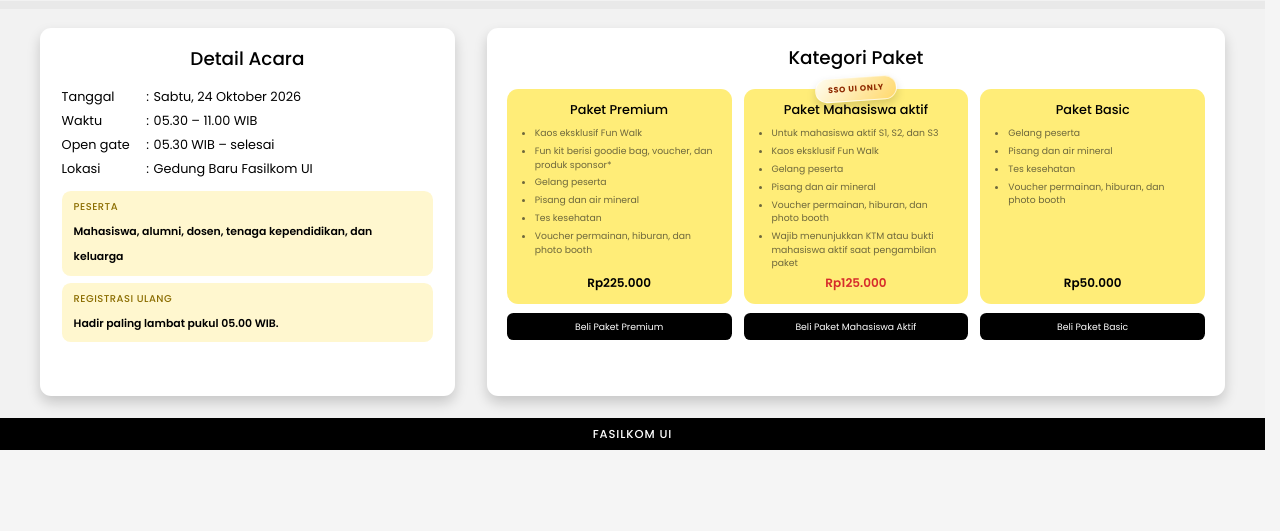
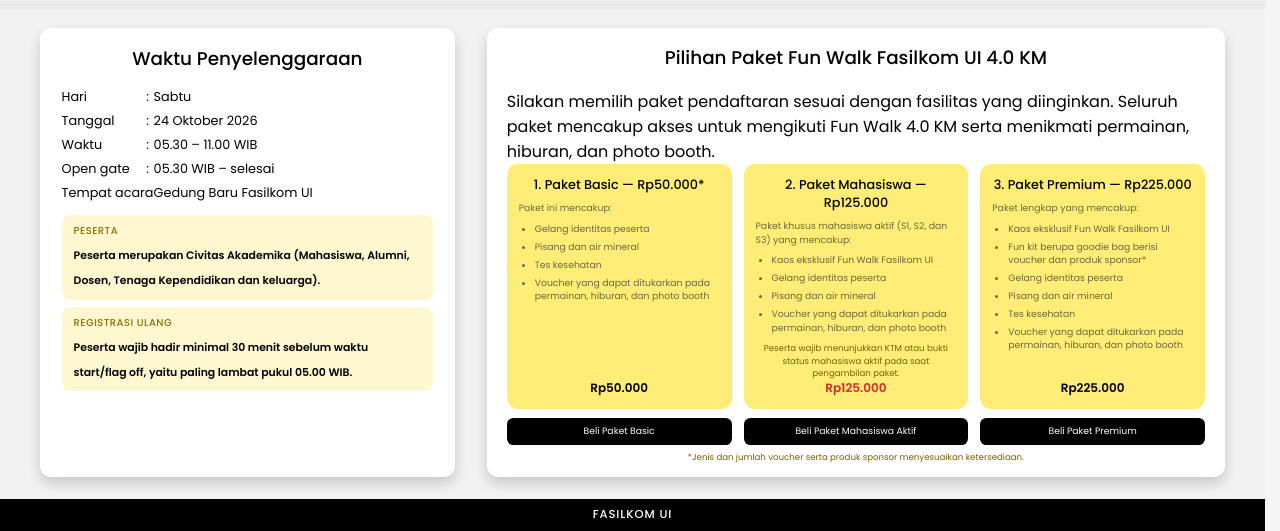
Before and after one commit to HaikalMuzaki/Fun-Walk, a Django app: page / in a window 1280 px wide. Shown: the part 350-881 px from the top of the page. Before the commit the page ends 800 px from the top, so only its background shows below. Run offline with Django 5.2, Linux system fonts and the light colour scheme.

Commit message:
fix docs v4

```diff
--- a/registration/admin.py
+++ b/registration/admin.py
@@ -31,7 +31,6 @@ EXPORT_HEADERS = [
     'Jenjang',
     'Program Studi',
     'Nomor WhatsApp',
-    'Jenis Kelamin',
     'Nama Peserta',
     'Paket',
     'Tiket Ke',
@@ -62,7 +61,6 @@ def _build_transaction_export_rows(queryset=None):
         degree_level = transaction_obj.degree_level or '-'
         study_program = transaction_obj.get_study_program_display() or '-'
         whatsapp_number = transaction_obj.whatsapp_number or '-'
-        gender = transaction_obj.get_gender_display() or '-'
 
         if not tickets:
             rows.append([
@@ -78,7 +76,6 @@ def _build_transaction_export_rows(queryset=None):
                 degree_level,
                 study_program,
                 whatsapp_number,
-                gender,
                 '-',
                 '-',
                 '-',
@@ -102,7 +99,6 @@ def _build_transaction_export_rows(queryset=None):
                 degree_level,
                 study_program,
                 whatsapp_number,
-                gender,
                 ticket.attendee_name,
                 ticket.get_package_type_display(),
                 ticket_index,
@@ -200,7 +196,7 @@ class TransactionAdmin(admin.ModelAdmin):
             'fields': ('transaction_id', 'user', 'status', 'total_amount', 'created_at')
         }),
         ('Data Pemesan', {
-            'fields': ('whatsapp_number', 'gender', 'cohort_year', 'degree_level', 'study_program')
+            'fields': ('whatsapp_number', 'cohort_year', 'degree_level', 'study_program')
         }),
         ('Detail Pembayaran (Gateway)', {
             'fields': (
--- a/registration/static/registration/js/app.js
+++ b/registration/static/registration/js/app.js
@@ -194,46 +194,67 @@
       modal.innerHTML = `
         <section class="terms-modal__dialog" aria-labelledby="terms-modal-title" aria-modal="true" role="dialog">
           <header class="terms-modal__header">
-            <h2 id="terms-modal-title">Syarat dan Ketentuan Peserta</h2>
+            <h2 id="terms-modal-title">Syarat &amp; Ketentuan</h2>
             <button class="terms-modal__close" type="button" aria-label="Tutup">&times;</button>
           </header>
           <div class="terms-modal__body" tabindex="0">
-            <h3>Peserta dan Perlengkapan</h3>
+            <h3>Peserta dan Perlengkapan Nomor</h3>
             <ul>
-              <li>Peserta merupakan Civitas Akademika, yaitu mahasiswa, alumni, dosen, tenaga kependidikan, dan keluarga. Tidak ada syarat umur peserta.</li>
-              <li>Peserta wajib mendaftar resmi melalui dn.cs.ui.ac.id dan mengisi formulir dengan data yang benar, akurat, dan lengkap.</li>
+              <li>Peserta merupakan Civitas Akademika (Mahasiswa, Alumni, Dosen, Tenaga Kependidikan dan keluarga).</li>
+              <li>Tidak ada syarat umur peserta.</li>
+              <li>Peserta wajib melakukan registrasi secara resmi melalui laman dn.cs.ui.ac.id dan melengkapi data dengan benar, akurat, serta lengkap pada formulir registrasi.</li>
               <li>Data peserta, seperti nama, jenis kelamin, ukuran jersey, dan lain-lain tidak dapat diubah atau diganti setelah pembayaran formulir registrasi.</li>
-              <li>Panitia tidak bertanggung jawab atas segala kerugian yang ditimbulkan akibat kesalahan pengisian data peserta dan tidak melayani penggantian ukuran jersey pada saat pembagian fun kit.</li>
-              <li>Tiket tidak dapat dipindahtangankan dan tidak dapat direfund, baik sebagian maupun seluruhnya.</li>
-              <li>Pengambilan fun kit wajib membawa e-ticket serta kartu identitas yang sesuai. Peserta wajib memakai gelang partisipasi pada hari acara.</li>
-              <li>Barang pribadi merupakan tanggung jawab peserta; kehilangan atau pencurian bukan tanggung jawab panitia.</li>
+              <li>Panitia tidak bertanggung jawab atas segala kerugian yang ditimbulkan akibat kesalahan pengisian data peserta.</li>
+              <li>Panitia tidak melayani permintaan penggantian ukuran jersey pada saat pembagian fun kit.</li>
+              <li>Tiket yang telah dibeli tidak dapat dipindahtangankan kepada pihak lain, baik secara langsung maupun tidak langsung.</li>
+              <li>Tiket tidak dapat di-refund, baik sebagian maupun seluruhnya.</li>
+              <li>Pengambilan fun kit dilakukan oleh peserta dengan membawa bukti registrasi (e-ticket) dan kartu identitas yang sesuai. Pengambilan fun kit dilaksanakan pada tanggal dan lokasi yang akan diumumkan melalui kanal resmi.</li>
+              <li>Setiap peserta bertanggung jawab atas seluruh barang milik pribadi. Kehilangan atau pencurian barang bukan menjadi tanggung jawab panitia.</li>
+              <li>Peserta wajib menggunakan gelang partisipasi fun walk pada saat hari-H acara.</li>
             </ul>
             <h3>Kesehatan dan Keselamatan</h3>
             <ul>
-              <li>Peserta wajib dalam kondisi sehat jasmani dan rohani. Keselamatan selama kegiatan menjadi tanggung jawab masing-masing peserta.</li>
-              <li>Panitia tidak bertanggung jawab atas kerugian akibat risiko kesehatan pribadi, penyakit bawaan, keterlambatan hadir, dan kelalaian peserta.</li>
-              <li>Panitia menyediakan tenaga medis, dokter, petugas pertolongan pertama, ambulans, dan obat-obatan.</li>
-              <li>Pada cedera, panitia hanya memberikan pertolongan pertama atau P3K dan mengantar ke rumah sakit rujukan terdekat. Seluruh biaya pengobatan serta perawatan ditanggung peserta.</li>
-              <li>Peserta yang tidak mampu melanjutkan kegiatan wajib menepi dan menghubungi panitia atau petugas medis.</li>
+              <li>Peserta dalam kondisi sehat jasmani dan rohani.</li>
+              <li>Keselamatan peserta selama mengikuti Fun Walk Fasilkom UI menjadi tanggung jawab masing-masing peserta.</li>
+              <li>Panitia tidak bertanggung jawab atas segala kerugian yang timbul antara lain karena risiko kesehatan pribadi, penyakit bawaan, keterlambatan hadir, dan kelalaian peserta.</li>
+              <li>Panitia menyediakan pelayanan medis terdiri dari tenaga medis, dokter, petugas pertolongan pertama, ambulans, dan obat-obatan.</li>
+              <li>Apabila terdapat peserta yang mengalami cedera, panitia hanya bertanggung jawab untuk memberikan pertolongan pertama atau P3K dan mengantarkan ke rumah sakit rujukan terdekat. Segala biaya pengobatan maupun perawatan ditanggung sepenuhnya oleh peserta.</li>
+              <li>Jika peserta merasa tidak mampu melanjutkan kegiatan, peserta wajib segera menepi dan menghubungi panitia/petugas medis.</li>
             </ul>
             <h3>Aturan Pelaksanaan</h3>
             <ul>
               <li>Titik start dan finish berada di Gedung Baru Fasilkom UI.</li>
-              <li>Peserta hadir paling lambat pukul 05.00 WIB, mengikuti rute resmi, arahan panitia, menjaga ketertiban, fasilitas acara, dan kebersihan.</li>
-              <li>Dilarang membawa kendaraan, sepeda, alat beroda, hewan peliharaan, kostum atau perlengkapan berisiko membahayakan, penutup wajah penuh, atau perangkat dengan volume mengganggu.</li>
-              <li>Dilarang melakukan aktivitas yang menghambat kelancaran event di area start, finish, maupun rute.</li>
-              <li>Peserta wajib berperilaku sopan, mematuhi peraturan serta arahan panitia, menjaga ketertiban dan fasilitas acara, menghormati semua pihak, serta membuang sampah pada tempat yang disediakan.</li>
+              <li>Peserta wajib hadir minimal 30 menit sebelum waktu start/flag off, yaitu paling lambat pukul 05.00 WIB.</li>
+              <li>Peserta wajib mengikuti rute resmi yang sudah ditentukan.</li>
+              <li>Daftar larangan di jalur kegiatan:
+                <ul>
+                  <li>Kendaraan</li>
+                  <li>Sepeda</li>
+                  <li>Alat beroda</li>
+                  <li>Hewan peliharaan</li>
+                  <li>Kostum atau perlengkapan yang berisiko membahayakan</li>
+                  <li>Penutup wajah penuh</li>
+                  <li>Perangkat dengan volume mengganggu</li>
+                </ul>
+              </li>
+              <li>Dilarang melakukan aktivitas yang menghambat kelancaran event (seperti berhenti untuk aksi pertunjukan) di area start/finish maupun sepanjang rute.</li>
+              <li>Peserta wajib berperilaku sopan termasuk mematuhi setiap peraturan, mengikuti arahan panitia, menjaga ketertiban, menjaga fasilitas acara, dan menghormati semua pihak yang terlibat dalam acara.</li>
+              <li>Peserta wajib menjaga kebersihan dan membuang sampah pada tempat yang telah disediakan.</li>
             </ul>
             <h3>Fasilitas Acara dan Keselamatan</h3>
             <ul>
-              <li>Panitia menyediakan pos medis, refreshment/water station, dan petugas keamanan pada titik yang ditentukan.</li>
-              <li>Panitia atau tenaga medis berhak menghentikan peserta yang dinilai secara medis tidak dapat melanjutkan kegiatan.</li>
-              <li>Panitia berhak menolak pengambilan fun kit atau layanan lainnya bila peserta tidak memenuhi ketentuan atau berada di luar waktu yang ditentukan.</li>
+              <li>Panitia menyediakan pos medis, refreshment/water station, dan petugas keamanan pada titik-titik yang telah ditentukan.</li>
+              <li>Panitia maupun tenaga medis berhak menghentikan peserta yang dinilai secara medis tidak dapat melanjutkan kegiatan.</li>
+              <li>Panitia berhak menolak pengambilan fun kit atau layanan lainnya jika peserta tidak memenuhi syarat dan ketentuan yang berlaku atau di luar waktu yang telah ditentukan.</li>
             </ul>
-            <h3>Dokumentasi dan Pembatalan</h3>
+            <h3>Dokumentasi Acara</h3>
             <ul>
-              <li>Panitia berhak menggunakan foto atau video kegiatan tanpa batas waktu. Peserta dilarang membawa fotografer pribadi.</li>
-              <li>Panitia berhak membatalkan acara apabila terjadi keadaan di luar kendali atau force majeure, termasuk bencana alam dan demonstrasi.</li>
+              <li>Panitia berhak menggunakan seluruh materi foto atau video dalam Fun Walk Fasilkom UI tanpa ikatan atau batas waktu tertentu.</li>
+              <li>Peserta dilarang membawa fotografer pribadi.</li>
+            </ul>
+            <h3>Pembatalan Acara</h3>
+            <ul>
+              <li>Panitia berhak membatalkan acara apabila terjadi hal-hal di luar kendali penyelenggara atau force majeure (seperti bencana alam, demonstrasi, dan lain-lain).</li>
             </ul>
           </div>
           <footer class="terms-modal__footer">
--- a/registration/templates/registration/index.html
+++ b/registration/templates/registration/index.html
@@ -19,7 +19,7 @@
     </div>
     <div class="dies-content">
       <p class="dies-description">
-        Dalam rangka memperingati Dies Natalis ke-40 Fasilkom UI, kami menyelenggarakan acara yang dapat diikuti, baik oleh mahasiswa Fasilkom UI maupun alumni Fasilkom UI. Rangkaian acara ini terdiri atas:
+        Fun Walk merupakan salah satu rangkaian acara pada Dies Natalis ke-40 Fasilkom UI 2026 dengan jalan santai sejauh 4,0 km.
       </p>
       <div class="event-list">
         <div class="event-card walk">
@@ -53,9 +53,20 @@
   <section class="package-section">
     <article class="detail-card">
       <h2 class="detail-title">
-        Detail Acara
+        Waktu Penyelenggaraan
       </h2>
       <div class="detail-content">
+        <div class="detail-item">
+          <span class="detail-label">
+            Hari
+          </span>
+          <span class="detail-separator">
+            :
+          </span>
+          <span class="detail-value">
+            Sabtu
+          </span>
+        </div>
         <div class="detail-item">
           <span class="detail-label">
             Tanggal
@@ -64,35 +75,29 @@
             :
           </span>
           <span class="detail-value">
-            Sabtu, 24 Oktober 2026
+            24 Oktober 2026
           </span>
         </div>
         <div class="detail-item">
-          <span class="detail-label">
-            Waktu
-          </span>
-          <span class="detail-separator">
-            :
-          </span>
-          <span class="detail-value">
-            05.30 &ndash; 11.00 WIB
-          </span>
-        </div>
-        <div class="detail-item">
-          <span class="detail-label">Open gate</span>
+          <span class="detail-label">Waktu</span>
           <span class="detail-separator">:</span>
-          <span class="detail-value">05.30 WIB &ndash; selesai</span>
+          <span class="detail-value">05.30 &ndash; 11.00 WIB</span>
         </div>
         <div class="detail-item">
           <span class="detail-label">
-            Lokasi
+            Open gate
           </span>
           <span class="detail-separator">
             :
           </span>
           <span class="detail-value detail-value--wrap">
-            Gedung Baru Fasilkom UI
+            05.30 WIB &ndash; selesai
           </span>
+        </div>
+        <div class="detail-item">
+          <span class="detail-label">Tempat acara</span>
+          <span class="detail-separator">:</span>
+          <span class="detail-value detail-value--wrap">Gedung Baru Fasilkom UI</span>
         </div>
       </div>
       <div class="detail-highlights">
@@ -101,7 +106,7 @@
             Peserta
           </span>
           <strong>
-            Mahasiswa, alumni, dosen, tenaga kependidikan, dan keluarga
+            Peserta merupakan Civitas Akademika (Mahasiswa, Alumni, Dosen, Tenaga Kependidikan dan keluarga).
           </strong>
         </div>
         <div class="detail-highlight">
@@ -109,7 +114,7 @@
             Registrasi Ulang
           </span>
           <strong>
-            Hadir paling lambat pukul 05.00 WIB.
+            Peserta wajib hadir minimal 30 menit sebelum waktu start/flag off, yaitu paling lambat pukul 05.00 WIB.
           </strong>
         </div>
       </div>
@@ -117,37 +122,36 @@
 
     <article class="package-card">
       <h2 class="package-title">
-        Kategori Paket
+        Pilihan Paket Fun Walk Fasilkom UI 4.0 KM
       </h2>
+      <p class="package-introduction">Silakan memilih paket pendaftaran sesuai dengan fasilitas yang diinginkan. Seluruh paket mencakup akses untuk mengikuti Fun Walk 4.0 KM serta menikmati permainan, hiburan, dan photo booth.</p>
       <div class="package-list">
         <div class="package-item">
           <div class="package-info">
-            <h3 class="package-name">Paket Premium</h3>
+            <h3 class="package-name">1. Paket Basic &mdash; Rp50.000*</h3>
+            <p class="package-description">Paket ini mencakup:</p>
             <ul class="package-features">
-              <li>Kaos eksklusif Fun Walk</li>
-              <li>Fun kit berisi goodie bag, voucher, dan produk sponsor*</li>
-              <li>Gelang peserta</li>
+              <li>Gelang identitas peserta</li>
               <li>Pisang dan air mineral</li>
               <li>Tes kesehatan</li>
-              <li>Voucher permainan, hiburan, dan photo booth</li>
+              <li>Voucher yang dapat ditukarkan pada permainan, hiburan, dan photo booth</li>
             </ul>
-            <strong class="package-price">Rp225.000</strong>
+            <strong class="package-price">Rp50.000</strong>
           </div>
-          <a class="package-button" href="{% url 'checkout_alumni' %}">Beli Paket Premium</a>
+          <a class="package-button" href="{% url 'checkout_non_paket' %}">Beli Paket Basic</a>
         </div>
 
         <div class="package-item package-item--student">
-          <span class="package-badge">SSO UI Only</span>
           <div class="package-info">
-            <h3 class="package-name">Paket Mahasiswa aktif</h3>
+            <h3 class="package-name">2. Paket Mahasiswa &mdash; Rp125.000</h3>
+            <p class="package-description">Paket khusus mahasiswa aktif (S1, S2, dan S3) yang mencakup:</p>
             <ul class="package-features">
-              <li>Untuk mahasiswa aktif S1, S2, dan S3</li>
-              <li>Kaos eksklusif Fun Walk</li>
-              <li>Gelang peserta</li>
+              <li>Kaos eksklusif Fun Walk Fasilkom UI</li>
+              <li>Gelang identitas peserta</li>
               <li>Pisang dan air mineral</li>
-              <li>Voucher permainan, hiburan, dan photo booth</li>
-              <li>Wajib menunjukkan KTM atau bukti mahasiswa aktif saat pengambilan paket</li>
+              <li>Voucher yang dapat ditukarkan pada permainan, hiburan, dan photo booth</li>
             </ul>
+            <p class="package-note">Peserta wajib menunjukkan KTM atau bukti status mahasiswa aktif pada saat pengambilan paket.</p>
             <div class="package-price-group">
               <strong class="package-price">Rp125.000</strong>
             </div>
@@ -157,18 +161,22 @@
 
         <div class="package-item">
           <div class="package-info">
-            <h3 class="package-name">Paket Basic</h3>
+            <h3 class="package-name">3. Paket Premium &mdash; Rp225.000</h3>
+            <p class="package-description">Paket lengkap yang mencakup:</p>
             <ul class="package-features">
-              <li>Gelang peserta</li>
+              <li>Kaos eksklusif Fun Walk Fasilkom UI</li>
+              <li>Fun kit berupa goodie bag berisi voucher dan produk sponsor*</li>
+              <li>Gelang identitas peserta</li>
               <li>Pisang dan air mineral</li>
               <li>Tes kesehatan</li>
-              <li>Voucher permainan, hiburan, dan photo booth</li>
+              <li>Voucher yang dapat ditukarkan pada permainan, hiburan, dan photo booth</li>
             </ul>
-            <strong class="package-price">Rp50.000</strong>
+            <strong class="package-price">Rp225.000</strong>
           </div>
-          <a class="package-button" href="{% url 'checkout_non_paket' %}">Beli Paket Basic</a>
+          <a class="package-button" href="{% url 'checkout_alumni' %}">Beli Paket Premium</a>
         </div>
       </div>
+      <p class="package-note">*Jenis dan jumlah voucher serta produk sponsor menyesuaikan ketersediaan.</p>
     </article>
   </section>
 
--- a/registration/tests.py
+++ b/registration/tests.py
@@ -286,7 +286,6 @@ class CheckoutPersistenceTests(TestCase):
             {
                 'first_name': 'Bilqis',
                 'last_name': 'Nisrina',
-                'gender': 'FEMALE',
                 'whatsapp_number': '081234567890',
                 'cohort_year': '2022',
                 'degree_level': 'S1',
@@ -305,7 +304,6 @@ class CheckoutPersistenceTests(TestCase):
         self.assertEqual(transaction.status, 'PENDING_PAYMENT')
         self.assertEqual(transaction.whatsapp_number, '081234567890')
         self.assertEqual(transaction.cohort_year, 2022)
-        self.assertEqual(transaction.gender, 'FEMALE')
         self.assertEqual(transaction.degree_level, 'S1')
         self.assertEqual(transaction.study_program, 'ILMU_KOMPUTER')
         self.assertEqual(transaction.tickets.count(), 2)
@@ -327,7 +325,6 @@ class CheckoutPersistenceTests(TestCase):
             {
                 'first_name': 'Mahasiswa',
                 'last_name': 'UI',
-                'gender': 'MALE',
                 'whatsapp_number': '081234567890',
                 'cohort_year': '2023',
                 'degree_level': 'S1',
@@ -358,7 +355,6 @@ class CheckoutPersistenceTests(TestCase):
             {
                 'first_name': 'Peserta',
                 'last_name': 'Basic',
-                'gender': 'MALE',
                 'whatsapp_number': '081234567890',
                 'cohort_year': '2022',
                 'degree_level': 'S1',
--- a/registration/views.py
+++ b/registration/views.py
@@ -89,7 +89,6 @@ STUDY_PROGRAM_CHOICES = {
     'TEKNOLOGI_INFORMASI': 'Teknologi Informasi',
 }
 VALID_TSHIRT_SIZES = {'XS', 'S', 'M', 'L', 'XL', '3XL'}
-VALID_GENDERS = {'MALE', 'FEMALE'}
 
 
 def _format_rupiah(amount):
@@ -145,13 +144,6 @@ def _parse_cohort_year(value):
         return int(normalized_value)
     except (TypeError, ValueError):
         raise ValueError('Tahun angkatan tidak valid.')
-
-
-def _parse_gender(value):
-    normalized_value = (value or '').strip().upper()
-    if normalized_value not in VALID_GENDERS:
-        raise ValueError('Jenis kelamin wajib dipilih.')
-    return normalized_value
 
 
 def _parse_degree_level(value):
@@ -396,7 +388,6 @@ def _expire_transaction_if_overdue(transaction_obj, now=None):
 def _create_checkout_transaction(request, package_type, *, cohort_year_override=None):
     first_name = (request.POST.get('first_name') or '').strip()
     last_name = (request.POST.get('last_name') or '').strip()
-    gender = _parse_gender(request.POST.get('gender'))
     whatsapp_number = _normalize_whatsapp_number(request.POST.get('whatsapp_number'))
     cohort_year = (
         cohort_year_override
@@ -435,7 +426,6 @@ def _create_checkout_transaction(request, package_type, *, cohort_year_override=
             user=request.user,
             status='PENDING_PAYMENT',
             whatsapp_number=whatsapp_number,
-            gender=gender,
             cohort_year=cohort_year,
             degree_level=degree_level,
             study_program=study_program,
```
Also changed, not shown: registration/models.py (+0 -11 lines), registration/templates/registration/checkout-alumni.html (+0 -8 lines), registration/templates/registration/checkout-mahasiswa.html (+0 -8 lines), registration/templates/registration/checkout-non-paket.html (+0 -8 lines), registration/migrations/0014_remove_transaction_gender.py (added).
